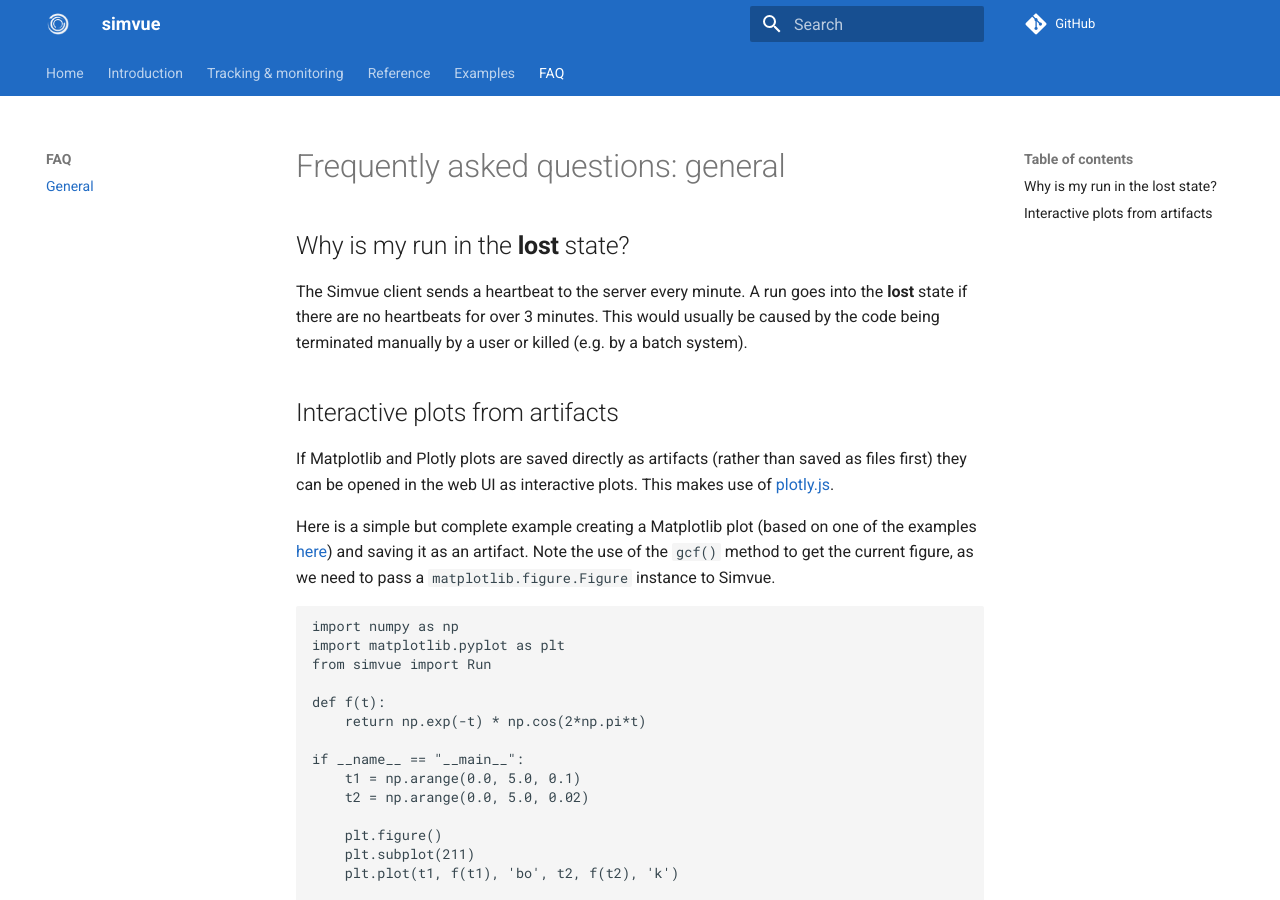
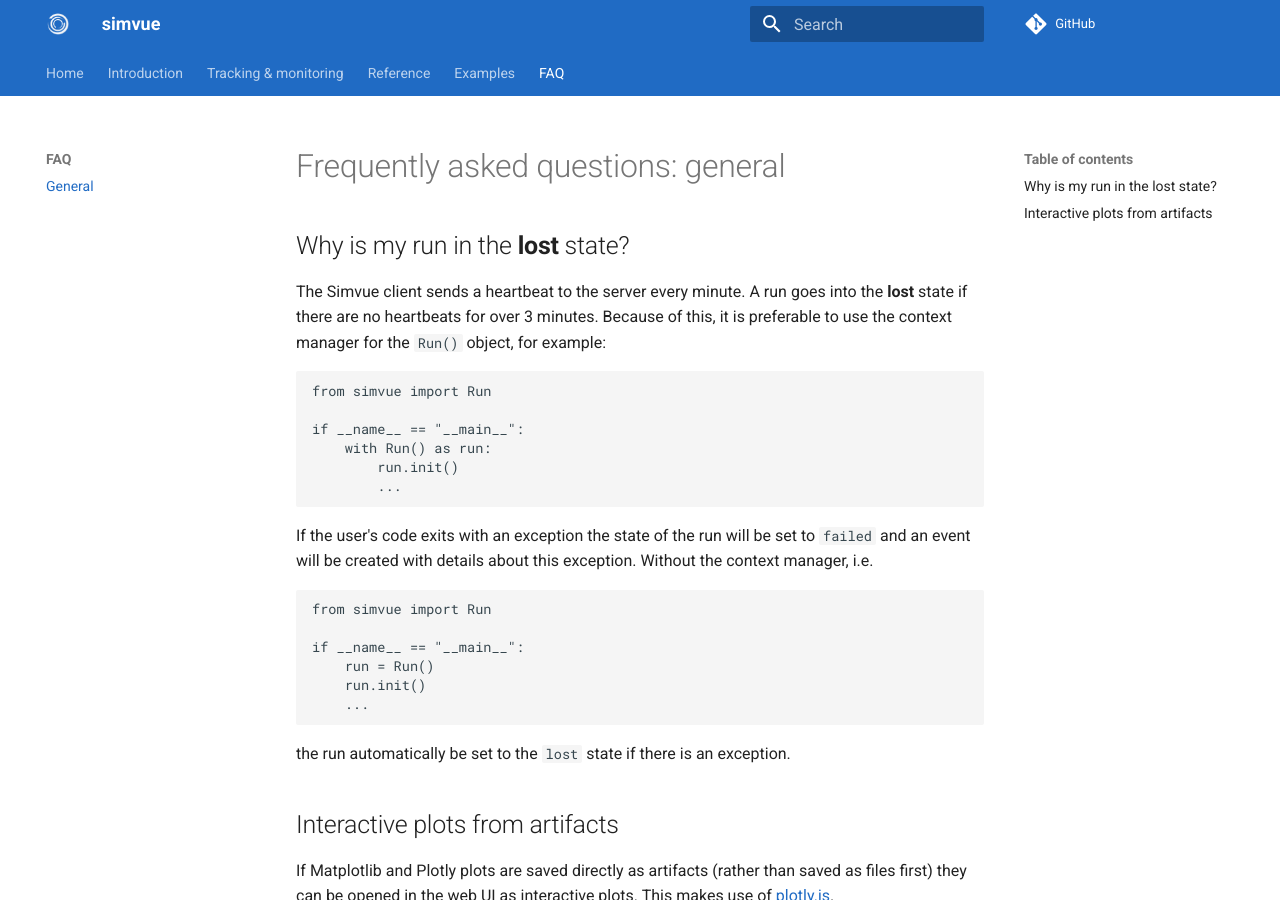
Before and after one commit to simvue-io/docs, an MkDocs documentation site: the page built from docs/faq/general.md, in a window 1280 px wide and 900 px high. Built offline with MkDocs 1.6.1 and Material for MkDocs 9.7.7, drawn with Linux system fonts in a browser that asks for light colours.

Commit message:
Explain why use of the context manager is preferable

````diff
--- a/docs/faq/general.md
+++ b/docs/faq/general.md
@@ -1,8 +1,27 @@
 # Frequently asked questions: general
 
 ## Why is my run in the **lost** state?
-The Simvue client sends a heartbeat to the server every minute. A run goes into the **lost** state if there are no heartbeats for over 3 minutes. This would
-usually be caused by the code being terminated manually by a user or killed (e.g. by a batch system).
+The Simvue client sends a heartbeat to the server every minute. A run goes into the **lost** state if there are no heartbeats for over 3 minutes. Because of this,
+it is preferable to use the context manager for the `Run()` object, for example:
+```
+from simvue import Run
+
+if __name__ == "__main__":
+    with Run() as run:
+        run.init()
+        ...
+```
+If the user's code exits with an exception the state of the run will be set to `failed` and an event will be created with details about this exception. Without the
+context manager, i.e.
+```
+from simvue import Run
+
+if __name__ == "__main__":
+    run = Run()
+    run.init()
+    ...
+```
+the run automatically be set to the `lost` state if there is an exception.
 
 ## Interactive plots from artifacts
 If Matplotlib and Plotly plots are saved directly as artifacts (rather than saved as files first) they can be opened in the web UI as interactive plots. This makes use of [plotly.js](https://plotly.com/javascript/).
````
Also changed, not shown: docs/python-client/overview.md (+3 -2 lines).
